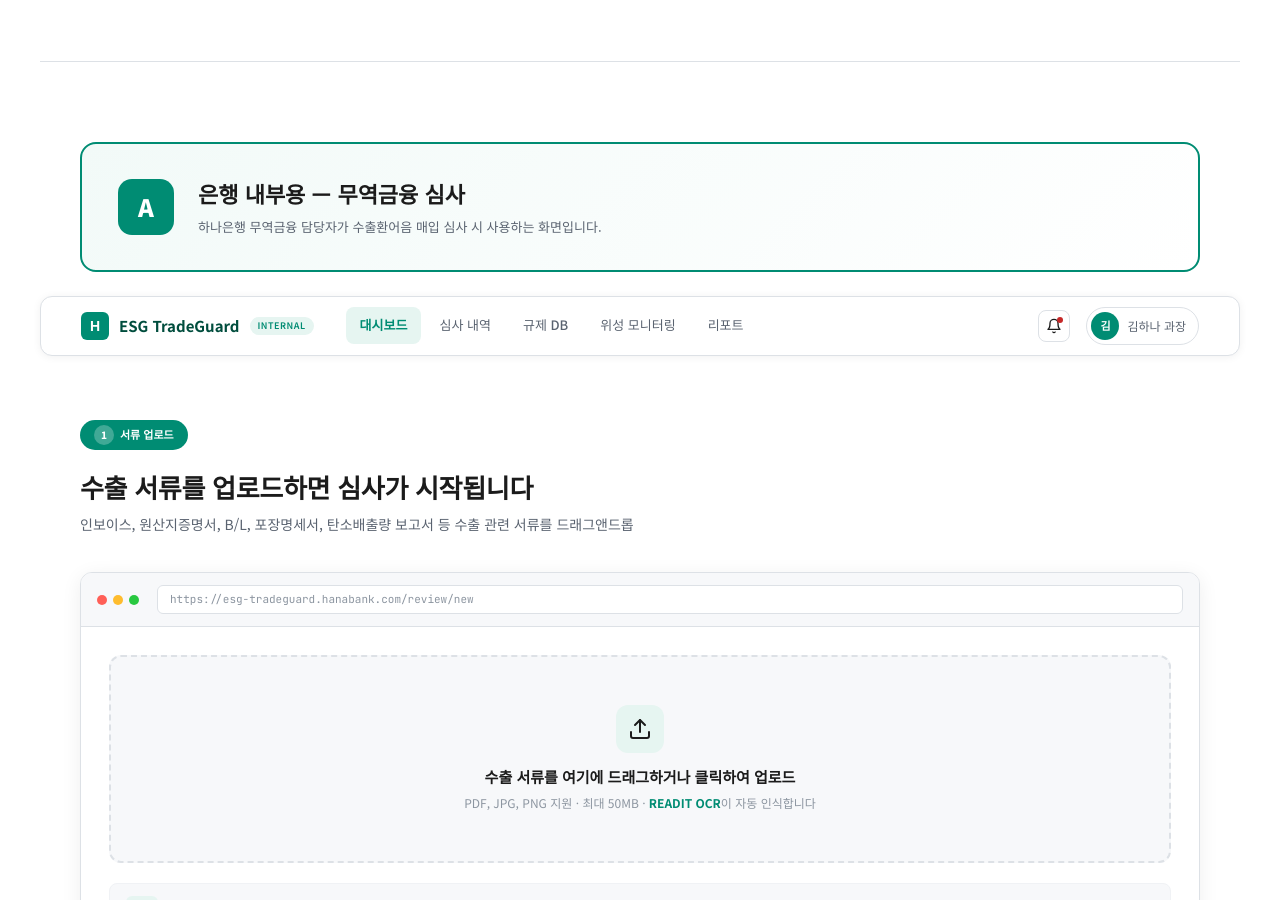
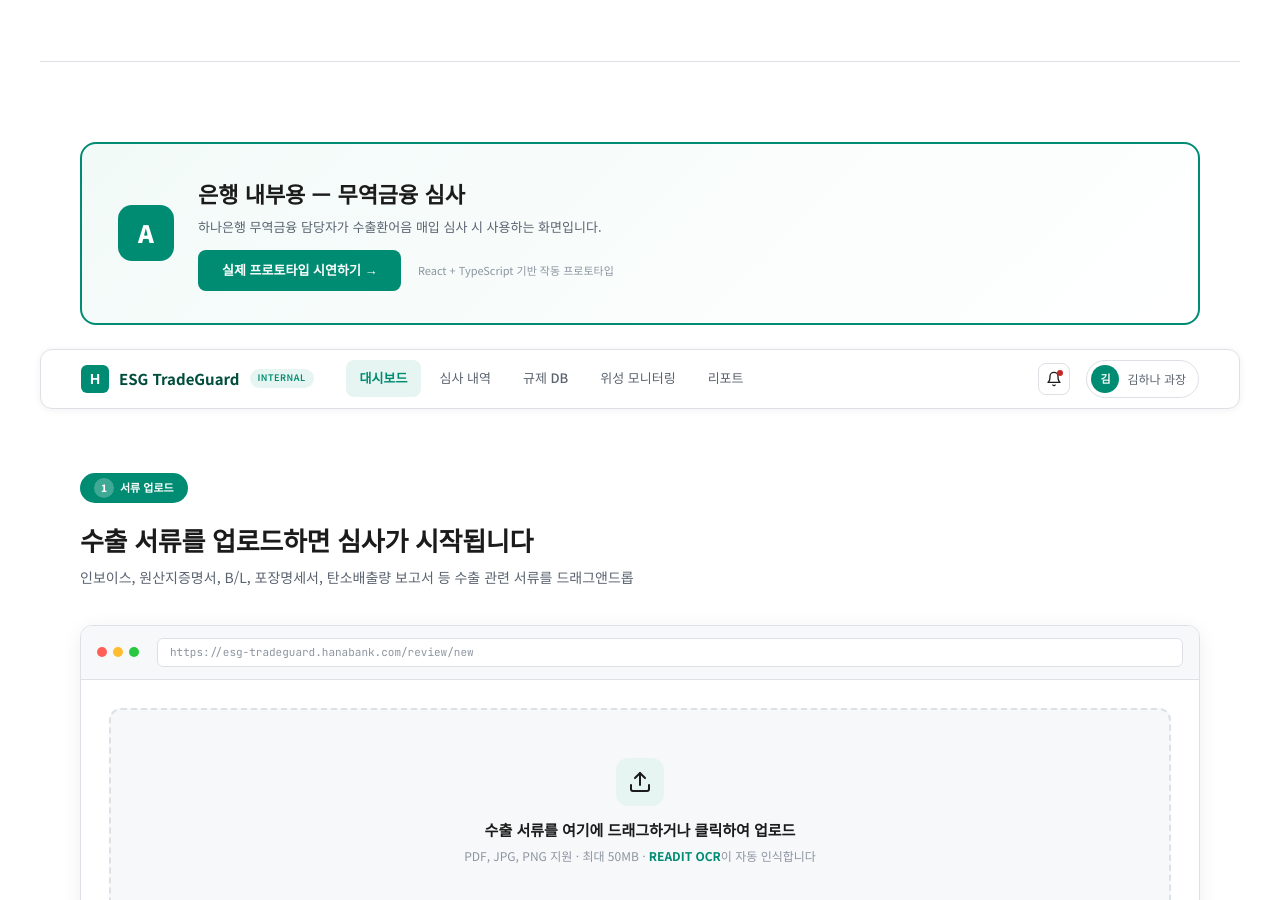
Before and after one commit to gkfla2020-bit/gkfla2020-bit.github.io, a Jekyll site: the page esg-demo/index.html, which Jekyll copies as it is, in a window 1280 px wide and 900 px high, scrolled down 1915 px. Built offline with Jekyll 4.4.1, drawn with Linux system fonts in a browser that asks for light colours; some of the changed text lies outside the part shown.

Commit message:
Add prototype launch buttons + deploy React prototype to /esg-tradeguard/

```diff
--- a/esg-demo/index.html
+++ b/esg-demo/index.html
@@ -542,6 +542,12 @@ body{font-family:var(--sans);background:#FFFFFF;color:#1B1B1B;-webkit-font-smoot
     <div class="mode-sep-text">
       <h2>은행 내부용 — 무역금융 심사</h2>
       <p>하나은행 무역금융 담당자가 수출환어음 매입 심사 시 사용하는 화면입니다.</p>
+      <div style="margin-top:12px">
+        <a href="/esg-tradeguard/" target="_blank" style="display:inline-flex;align-items:center;gap:8px;background:var(--hana);color:#fff;padding:10px 24px;border-radius:8px;font-size:13px;font-weight:600;text-decoration:none;transition:all 0.2s">
+          실제 프로토타입 시연하기 →
+        </a>
+        <span style="font-size:11px;color:var(--text-light);margin-left:12px">React + TypeScript 기반 작동 프로토타입</span>
+      </div>
     </div>
   </div>
 </div>
@@ -831,6 +837,12 @@ body{font-family:var(--sans);background:#FFFFFF;color:#1B1B1B;-webkit-font-smoot
     <div class="mode-sep-text">
       <h2>기업 자가검진용 — B2B SaaS</h2>
       <p>수출기업이 직접 ESG 규제 리스크를 사전 점검하는 화면입니다. (월 30만원)</p>
+      <div style="margin-top:12px">
+        <a href="/esg-tradeguard/" target="_blank" style="display:inline-flex;align-items:center;gap:8px;background:var(--blue);color:#fff;padding:10px 24px;border-radius:8px;font-size:13px;font-weight:600;text-decoration:none;transition:all 0.2s">
+          실제 프로토타입 시연하기 →
+        </a>
+        <span style="font-size:11px;color:var(--text-light);margin-left:12px">기업 모드로 로그인하여 체험</span>
+      </div>
     </div>
   </div>
 </div>
```
